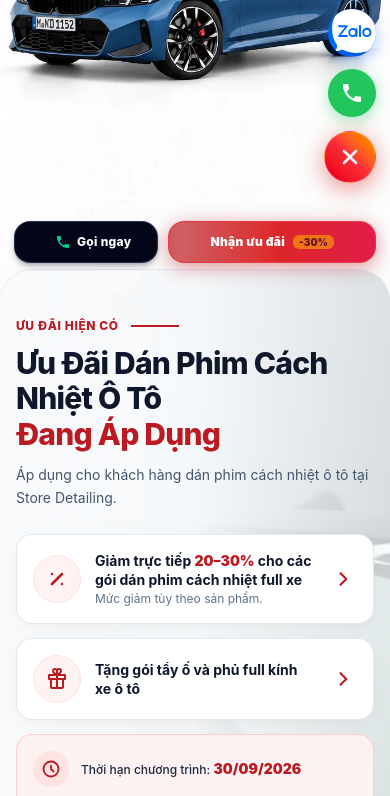
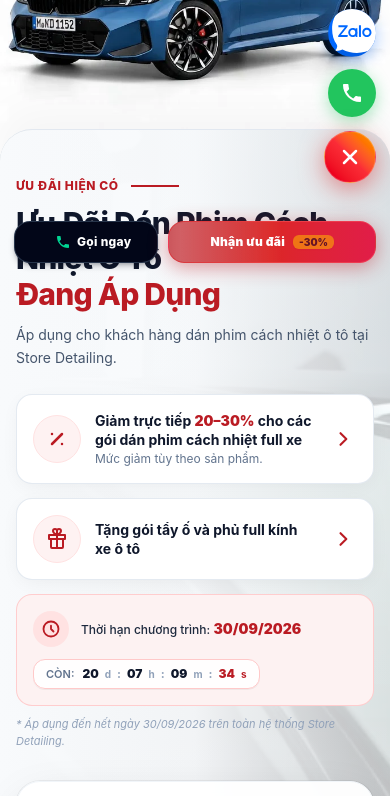
Before and after one commit to thanledinh/ppf-store, a website built with Vite: page index.html in a window 390 px wide. Shown: the part 565-1361 px from the top of the page. Built offline with nearby package versions, Linux system fonts and the light colour scheme; a web font is replaced by a local one.

Commit message:
style: adjust mobile overlap of quote-form-section to -150px

```diff
--- a/index.html
+++ b/index.html
@@ -541,7 +541,7 @@
          TRANG 3: ƯU ĐÃI DÁN PHIM CÁCH NHIỆT Ô TÔ & FORM NHẬN BÁO GIÁ
          ====================================================================== -->
     <section id="quote-form-section"
-      class="quote-form-section relative z-20 w-full bg-[#f8fafc] -mt-[10px] md:mt-0 rounded-t-[32px] pt-12 pb-16 sm:py-16 md:py-20 border-t border-slate-200 overflow-hidden shadow-[0_-20px_40px_rgba(0,0,0,0.03)]"
+      class="quote-form-section relative z-20 w-full bg-[#f8fafc] -mt-[150px] md:mt-0 rounded-t-[32px] pt-12 pb-16 sm:py-16 md:py-20 border-t border-slate-200 overflow-hidden shadow-[0_-20px_40px_rgba(0,0,0,0.03)]"
       aria-label="Ưu đãi dán phim cách nhiệt ô tô và nhận báo giá">
 
       <!-- Nền xe ô tô dán phim cách nhiệt phía bên phải (JAX00904.ARW -> promo-car-bg.webp) -->
```
